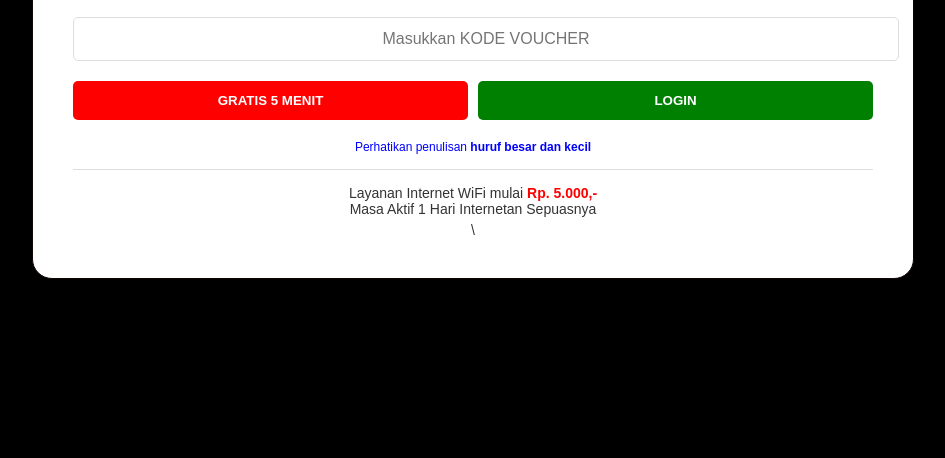
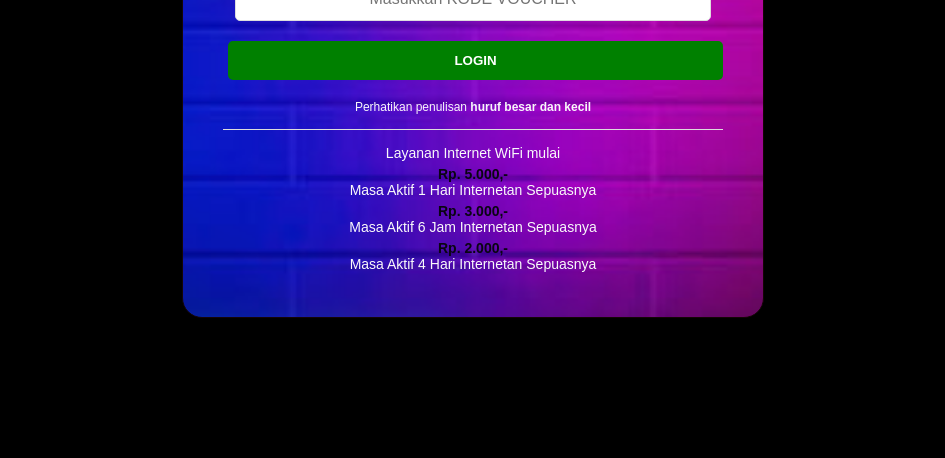
Before and after one commit to mohamadfirmansyahyusuf/Website-Loginpage, a plain HTML site: page index.html in a window 1280 px wide. Shown: the part 342-800 px from the top of the page, without its empty margins (167-1112 px from the left). Drawn offline with Linux system fonts and the light colour scheme.

Commit message:
Add files via upload

```diff
--- a/index.html
+++ b/index.html
@@ -7,7 +7,7 @@
     <style>
         body {
             font-family: Arial, sans-serif;
-            background-color: hwb(0 0% 100%);
+            background-color: black;
             display: flex;
             justify-content: center;
             align-items: center;
@@ -17,11 +17,13 @@
 
         .login-container {
             background-color: #fff;
+             background: url('bg_land.jpg') no-repeat center center fixed; /* Gambar background */
+            background-size: cover; /* Agar gambar memenuhi seluruh layar */
             padding: 40px;
             border-radius: 20px;
             box-shadow: 0 0 20px rgba(0, 0, 0, 0.2);
             text-align: center;
-            width: 800px;
+            width: 500px;
             border: 1px solid #140505;
         }
 
@@ -41,7 +43,7 @@
         }
 
         .logo span {
-            color: #008000;
+            color: hsl(75, 25%, 97%);
         }
 
         .button-group {
@@ -72,7 +74,7 @@
         }
 
         .voucher-section input {
-            width: 100%;
+            width: 90%;
             padding: 12px;
             border: 1px solid #ddd;
             border-radius: 5px;
@@ -121,7 +123,7 @@
         }
 
         .notice {
-            color: #0000FF;
+            color: hwb(240 97% 2%);
             font-size: 12px;
             margin: 10px 0;
         }
@@ -129,13 +131,13 @@
         .footer {
             margin-top: 15px;
             font-size: 14px;
-            color: #333;
+            color: hsl(0, 0%, 98%);
             border-top: 1px solid #ddd;
             padding-top: 10px;
         }
 
         .footer .highlight {
-            color: red;
+            color: #090512;
             font-weight: bold;
         }
 
@@ -161,7 +163,6 @@
         </div>
 
         <div class="login-buttons">
-            <button class="free-button">GRATIS 5 MENIT</button>
             <button class="login-button" onclick="login()">LOGIN</button>
         </div>
 
@@ -170,8 +171,13 @@
         </div>
 
         <div class="footer">
-            <p>Layanan Internet WiFi mulai <span class="highlight">Rp. 5.000,-</span><br>
-            Masa Aktif 1 Hari Internetan Sepuasnya</p>\
+            <p>Layanan Internet WiFi mulai</p>
+            <span class="highlight">Rp. 5.000,-</span><br>
+            Masa Aktif 1 Hari Internetan Sepuasnya</p>
+             <span class="highlight">Rp. 3.000,-</span><br>
+            Masa Aktif 6 Jam Internetan Sepuasnya</p>
+             <span class="highlight">Rp. 2.000,-</span><br>
+            Masa Aktif 4 Hari Internetan Sepuasnya</p>
         </div>
     </div>
 
```
Also changed, not shown: bg_land.jpg (added).
